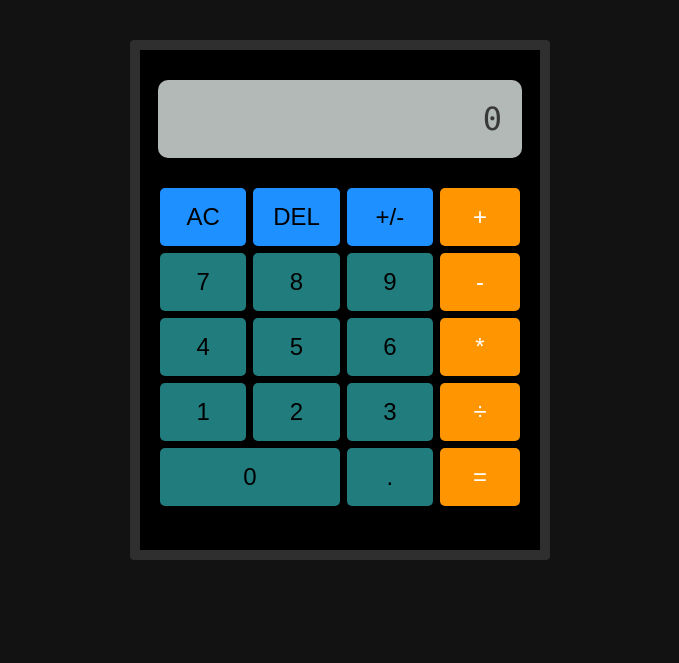
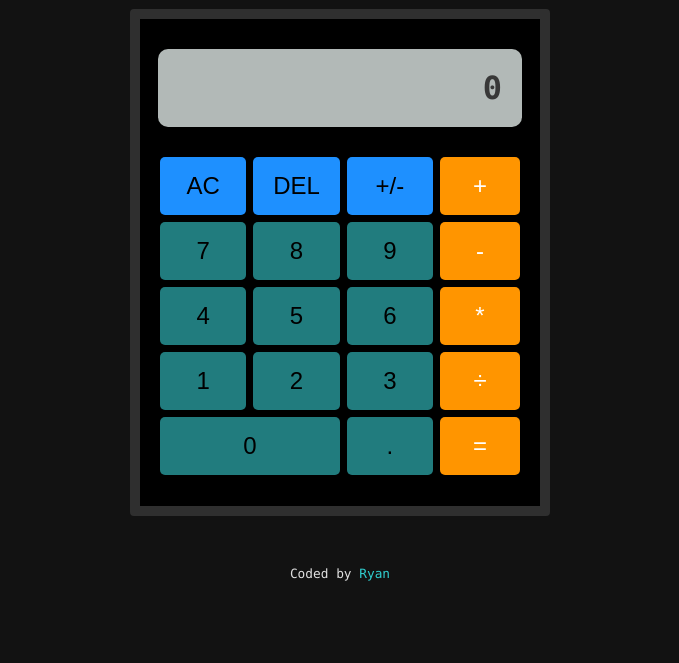
Before and after one commit to ryantpham/calculator, a plain HTML site: page index.html in a window 1280 px wide. Shown: the part 137-800 px from the top of the page, without its empty margins (300-979 px from the left). Drawn offline with Linux system fonts and the light colour scheme.

Commit message:
Add footer with GitHub link and enhance display readability

```diff
--- a/index.html
+++ b/index.html
@@ -41,5 +41,8 @@
 </div>
 
 </div>
+<footer>
+    Coded by <a href="https://github.com/ryantpham" target="_blank">Ryan</a>
+</footer>
 </body>
 </html>
--- a/style.css
+++ b/style.css
@@ -73,6 +73,7 @@ h1::after {
     width: 90%;
     box-shadow: 0 4px 10px rgba(0, 0, 0, 0.2);
     margin-bottom: 20px;
+    font-weight: bold;
 }
 
 .features{
@@ -132,3 +133,22 @@ button:active {
 .clear, .delete, .toggle-sign {
     background-color: dodgerblue;
 }
+
+/*Footer*/
+footer {
+    margin-top: 20px;
+    font-size: 0.8em;
+    text-align: center;
+    width: 100%;
+    padding: 10px;
+    color: #E0E0E0; /* Light gray text for visibility against the dark background */
+}
+
+footer a {
+    color: #30CFD0; /* A color that stands out but is still pleasant, matching your theme */
+    text-decoration: none; /* Removes underline from links */
+}
+
+footer a:hover {
+    text-decoration: underline; /* Adds underline on hover for visual feedback */
+}
```
